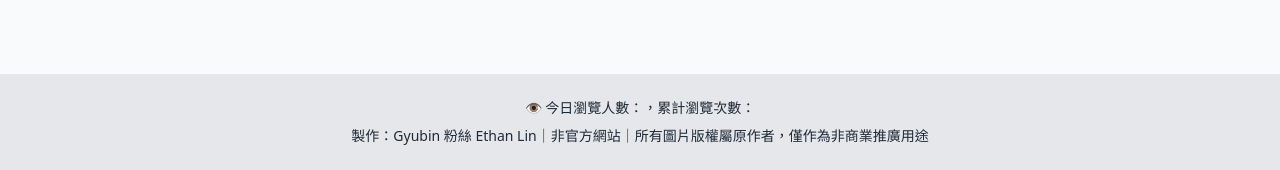
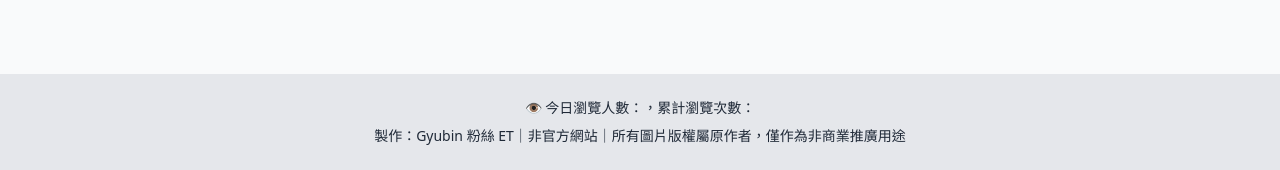
Before and after one commit to et751227/gyubin-fan, a plain HTML site: page index.html in a window 1280 px wide. Shown: the part 3008-3178 px from the top of the page. Drawn offline with nearby package versions, Linux system fonts and the light colour scheme; some packages are replaced by stand-ins of ours; a script that the page names is missing.

Commit message:
Update index.html

```diff
--- a/index.html
+++ b/index.html
@@ -167,7 +167,7 @@
     <div class="mb-2">
       👁️ 今日瀏覽人數：<span id="busuanzi_value_site_today_uv"></span>，累計瀏覽次數：<span id="busuanzi_value_site_pv"></span>
     </div>
-    製作：Gyubin 粉絲 Ethan Lin｜非官方網站｜所有圖片版權屬原作者，僅作為非商業推廣用途
+    製作：Gyubin 粉絲 ET｜非官方網站｜所有圖片版權屬原作者，僅作為非商業推廣用途
   </footer>
 </body>
 </html>
```
